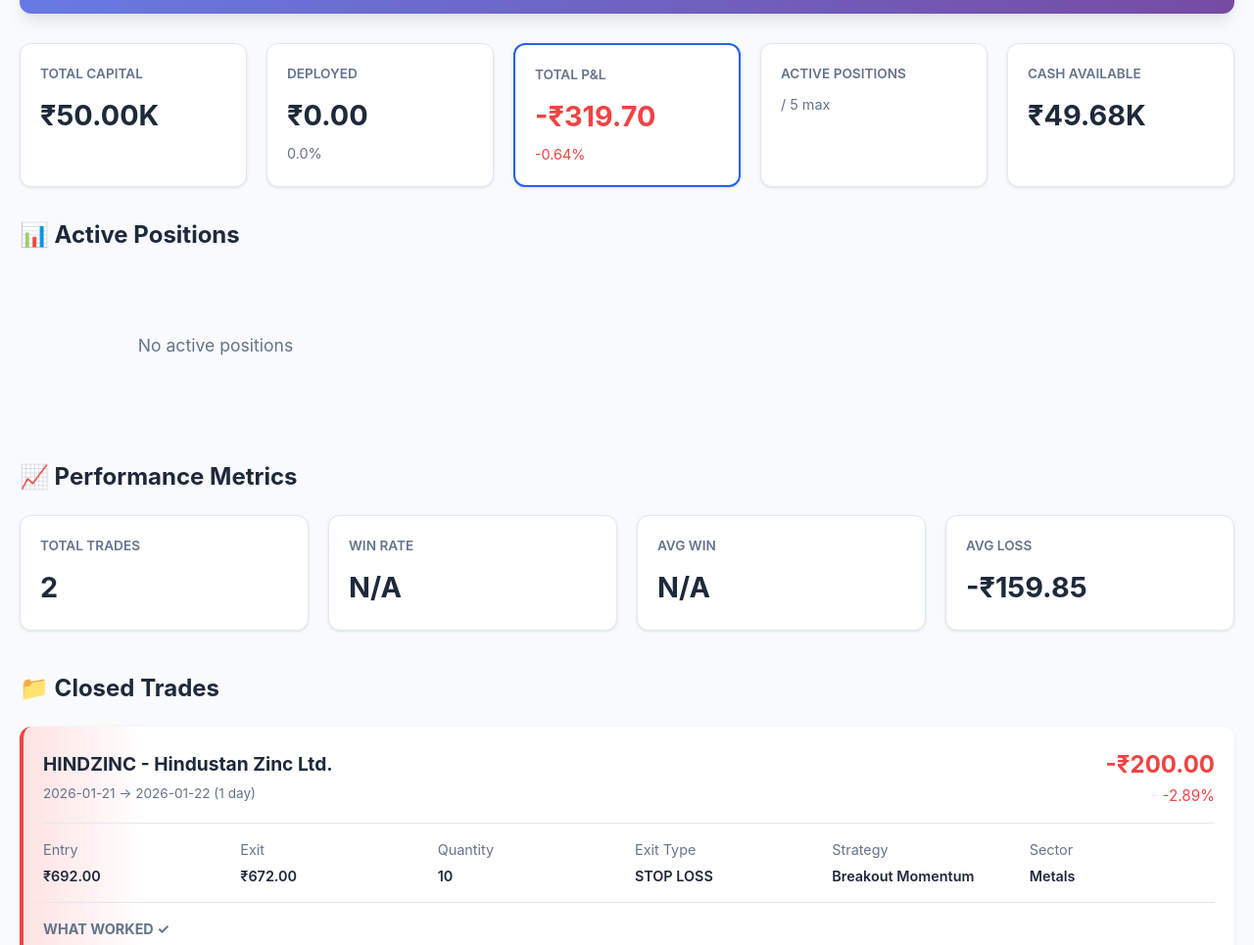
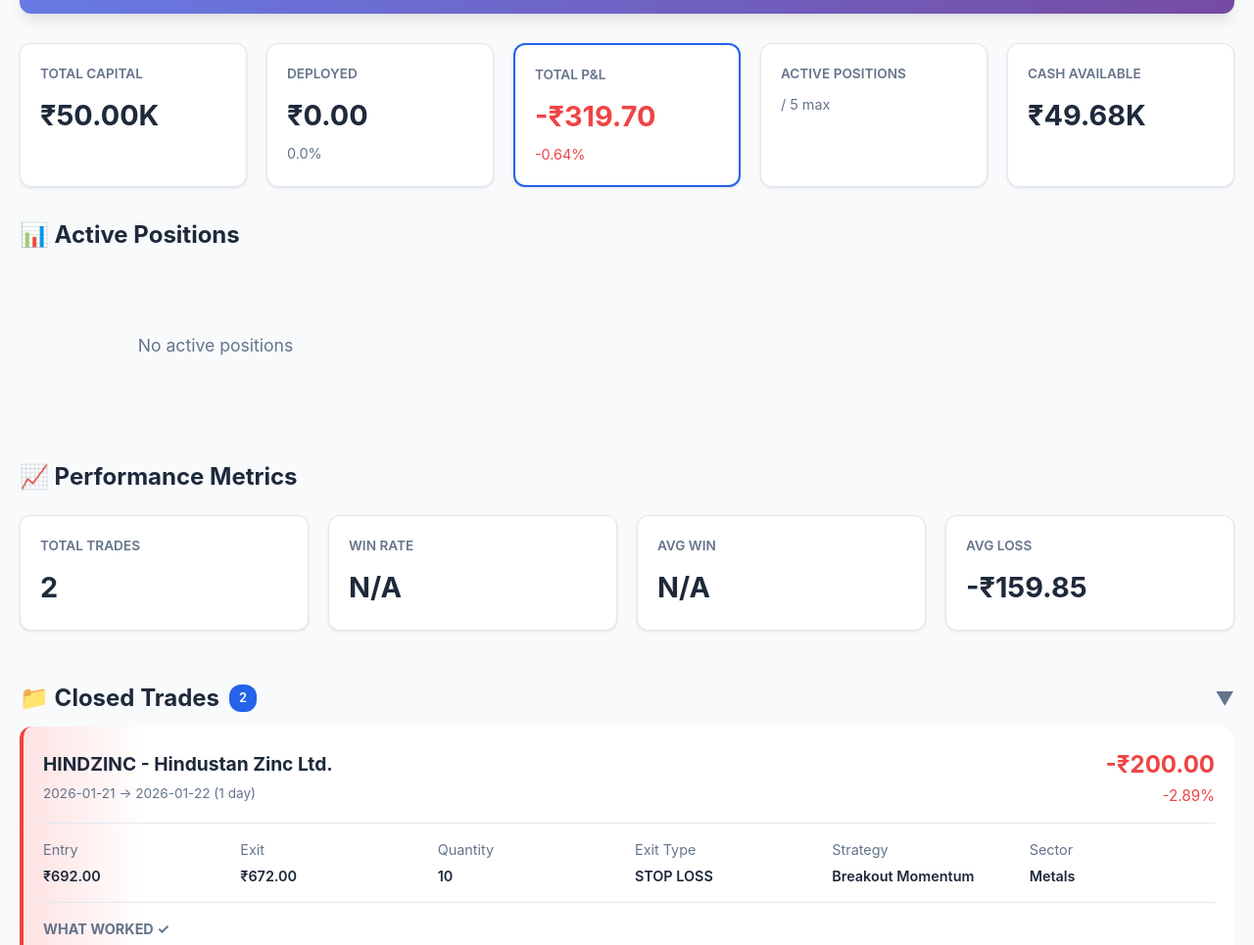
Before and after one commit to yesh-naik/swingtradingpro, a plain HTML site: page index.html in a window 1280 px wide. Shown: the part 117-1082 px from the top of the page at 98% size. Drawn offline with Linux system fonts and the light colour scheme.

Commit message:
Add files via upload

```diff
--- a/app.js
+++ b/app.js
@@ -193,12 +193,18 @@ function createPositionCard(pos) {
 // Update closed trades
 function updateClosedTrades() {
     const container = document.getElementById('closedTradesContainer');
+    const countBadge = document.getElementById('closedTradesCount');
 
     // Load closed_trades.json
     fetch('closed_trades.json?t=' + Date.now())
         .then(response => response.json())
         .then(closedData => {
             const trades = closedData.closed_trades || [];
+
+            // Update count badge
+            if (countBadge) {
+                countBadge.textContent = trades.length;
+            }
 
             if (trades.length === 0) {
                 container.innerHTML = '<div class="no-positions">No closed trades yet</div>';
@@ -210,6 +216,9 @@ function updateClosedTrades() {
         .catch(error => {
             console.error('Error loading closed trades:', error);
             container.innerHTML = '<div class="no-positions">Error loading closed trades</div>';
+            if (countBadge) {
+                countBadge.textContent = '0';
+            }
         });
 }
 
@@ -428,6 +437,15 @@ function updateLastUpdated() {
         });
 }
 
+// Toggle collapsible sections
+function toggleSection(sectionId) {
+    const container = document.getElementById(sectionId + 'Container');
+    const toggle = document.getElementById(sectionId + 'Toggle');
+
+    container.classList.toggle('collapsed');
+    toggle.classList.toggle('collapsed');
+}
+
 // Format currency
 function formatCurrency(amount) {
     const absAmount = Math.abs(amount);
--- a/index.html
+++ b/index.html
@@ -76,8 +76,11 @@
 
         <!-- Closed Trades -->
         <section class="closed-trades-section">
-            <h2>📁 Closed Trades</h2>
-            <div id="closedTradesContainer" class="closed-trades-container">
+            <div class="section-header-collapsible" onclick="toggleSection('closedTrades')">
+                <h2>📁 Closed Trades <span id="closedTradesCount" class="count-badge">0</span></h2>
+                <span class="toggle-icon" id="closedTradesToggle">▼</span>
+            </div>
+            <div id="closedTradesContainer" class="closed-trades-container collapsible-content">
                 <!-- Closed trades will be inserted here -->
             </div>
         </section>
--- a/styles.css
+++ b/styles.css
@@ -504,6 +504,58 @@ section h2 {
     color: #dc2626;
 }
 
+/* Collapsible Sections */
+.section-header-collapsible {
+    display: flex;
+    justify-content: space-between;
+    align-items: center;
+    cursor: pointer;
+    user-select: none;
+    padding: 10px 0;
+}
+
+.section-header-collapsible:hover {
+    opacity: 0.8;
+}
+
+.section-header-collapsible h2 {
+    margin: 0;
+    display: flex;
+    align-items: center;
+    gap: 10px;
+}
+
+.count-badge {
+    background: var(--primary);
+    color: white;
+    font-size: 0.8rem;
+    padding: 4px 10px;
+    border-radius: 12px;
+    font-weight: 600;
+}
+
+.toggle-icon {
+    font-size: 1.2rem;
+    transition: transform 0.3s ease;
+    color: var(--text-secondary);
+}
+
+.toggle-icon.collapsed {
+    transform: rotate(-90deg);
+}
+
+.collapsible-content {
+    max-height: 2000px;
+    overflow: hidden;
+    transition: max-height 0.3s ease, opacity 0.3s ease;
+    opacity: 1;
+}
+
+.collapsible-content.collapsed {
+    max-height: 0;
+    opacity: 0;
+}
+
 /* Closed Trades */
 .closed-trades-container {
     display: flex;
```
